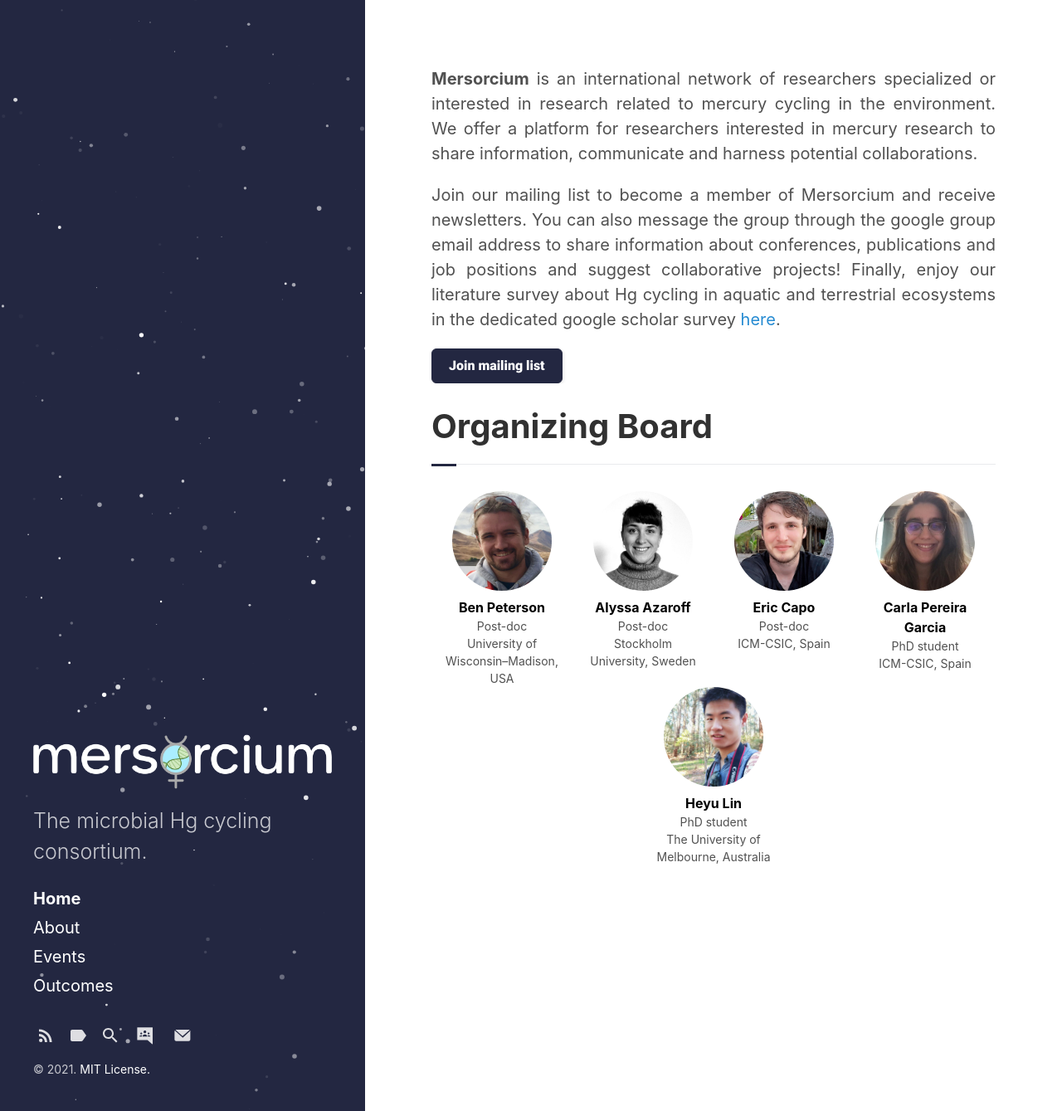
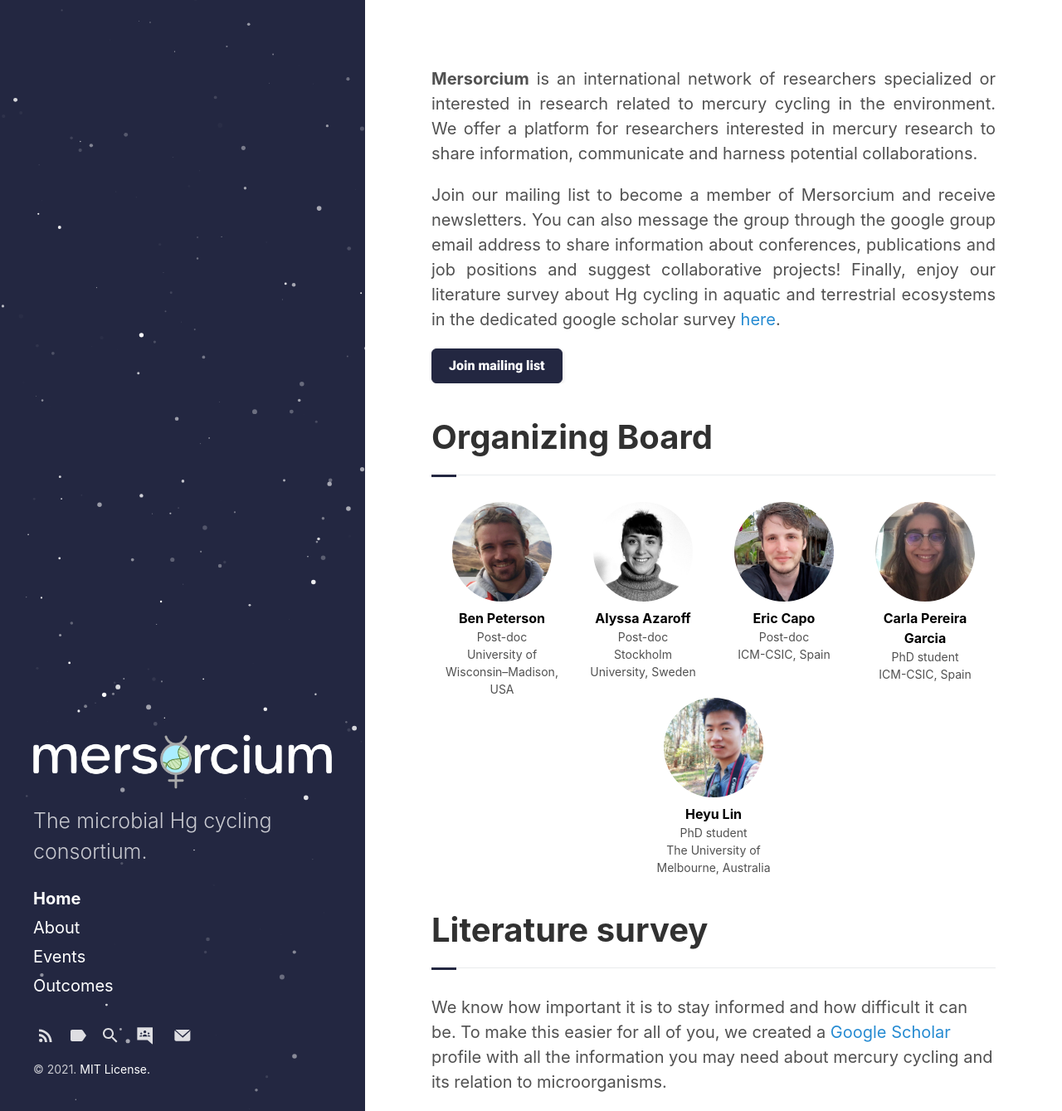
Before and after one commit to Mersorcium/mersorcium.github.io, a Jekyll site: the page built from index.html, in a window 1280 px wide and 1339 px high. Shown: the whole window at 83% size. Built offline with Jekyll 4.4.1, drawn with Linux system fonts in a browser that asks for light colours; the list of posts is cut into pages by our own code.

Commit message:
add literature review

```diff
--- /dev/null
+++ b/_includes/literature-review.html
@@ -0,0 +1,4 @@
+<div class="section">
+    <h1 class="section-title underline">Literature survey</h1>
+    <p>We know how important it is to stay informed and how difficult it can be. To make this easier for all of you, we created a <a href="https://scholar.google.com/citations?hl=en&user=cKPippMAAAAJ&view_op=list_works&authuser=3&sortby=pubdate">Google Scholar</a> profile with all the information you may need about mercury cycling and its relation to microorganisms.</p>
+</div>
--- a/_layouts/index.html
+++ b/_layouts/index.html
@@ -9,6 +9,7 @@
 </div>
 
 {% include organizing-board.html %}
+{% include literature-review.html %}
 
 <!--
 <div class="section">
--- a/assets/css/main.scss
+++ b/assets/css/main.scss
@@ -32,6 +32,7 @@
 .section-title {
     padding-bottom: 1rem;
     font-weight: bold;
+    margin-top: 2rem;
 }
 
 .underline::after {
```
